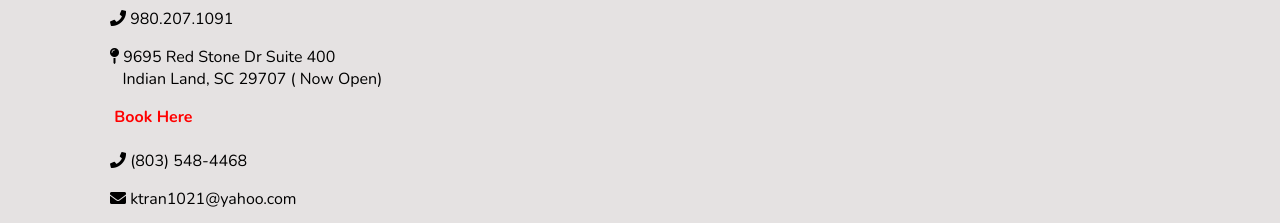
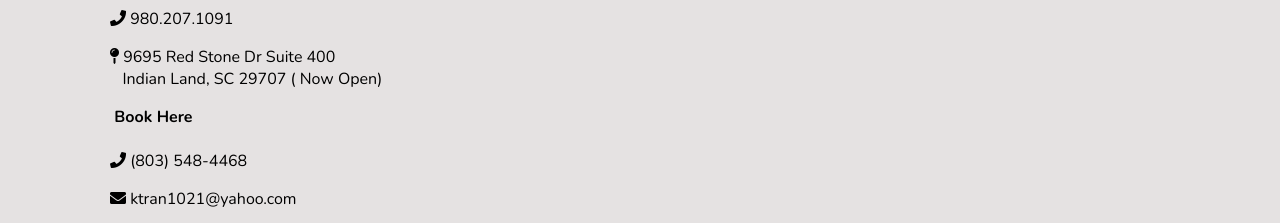
Before and after one commit to mimosasnailbar/mimosas, a Jekyll site: the page built from index.md, in a window 1280 px wide and 900 px high, scrolled down 1317 px. Shown: the part 674-897 px from the top of the window. Built offline with Jekyll 4.4.1, drawn with Linux system fonts in a browser that asks for light colours; nearby versions of some CDN libraries.

Commit message:
Updated 1 file via CloudCannon.

```diff
--- a/_layouts/default.html
+++ b/_layouts/default.html
@@ -69,7 +69,7 @@
          <i class="fas fa-map-pin"></i>&nbsp;9695 Red Stone Dr Suite 400
          <br />&nbsp; &nbsp;Indian Land, SC 29707 ( Now Open)
      </p></a>
-     <a style="font-weight: bold; color: red;" href="https://mimosasnailbar3715.simplepos.us/" class="editable">
+     <a style="font-weight: bold; color: black;" href="https://mimosasnailbar3715.simplepos.us/" class="editable">
                         <i class="Book Here"style="font-weight: bold; color: black;"></i>&nbsp;Book Here<br />
                     </a><br />
                     <a href="tel:8035484468" class="editable">
```
